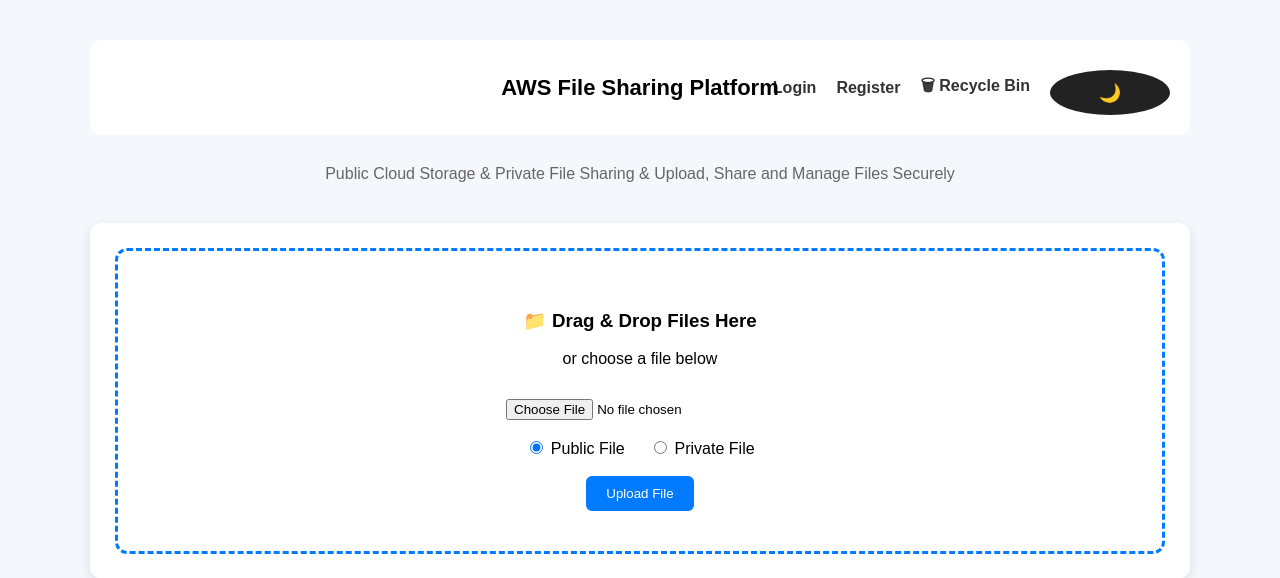
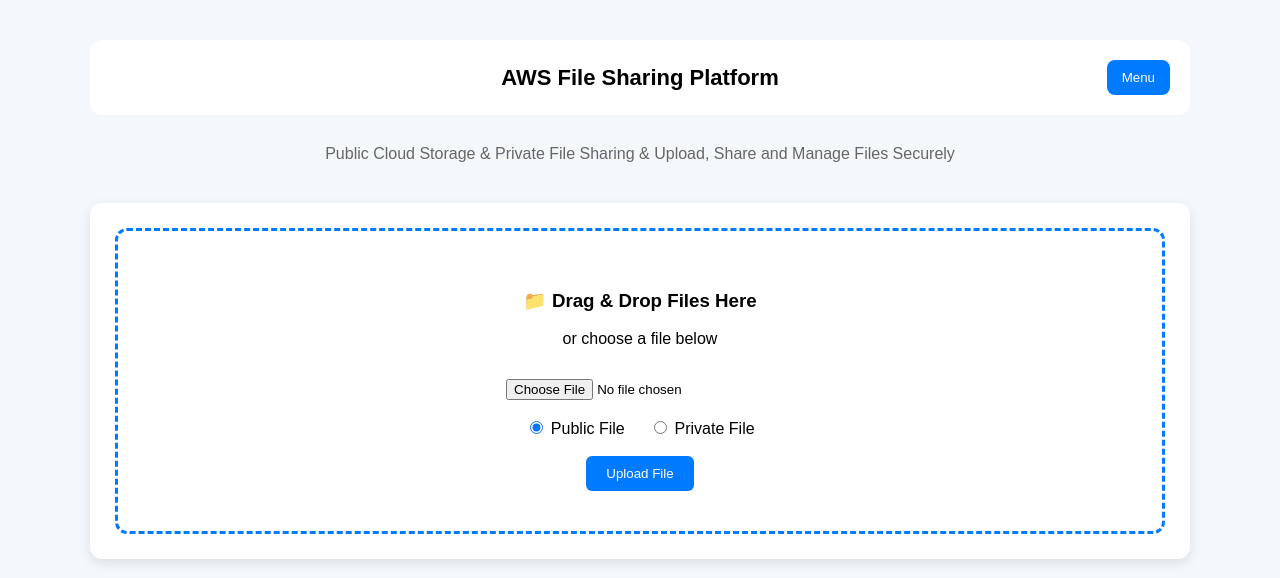
Before and after one commit to manoj-konireddy/aws-file-sharing-platform, a FastAPI app: page / in a window 1280 px wide. Shown: the top 578 px of the page. Run offline with FastAPI, Linux system fonts and the light colour scheme; data that the repository does not hold is empty.

Commit message:
Updated navigation bar layout

```diff
--- a/frontend/templates/index.html
+++ b/frontend/templates/index.html
@@ -76,6 +76,17 @@
 
                 {% else %}
 
+                <div class="dropdown">
+
+                    <button
+                        class="dropbtn">
+
+                        Menu
+
+                    </button>
+
+                    <div class="dropdown-content">
+
                         <a href="/login">
                             Login
                         </a>
@@ -88,13 +99,17 @@
                             🗑 Recycle Bin
                         </a>
 
-                <button
-                    id="darkModeBtn"
-                    class="dark-mode-btn">
+                        <a
+                            href="#"
+                            id="darkModeBtn">
 
-                🌙
+                            🌙 Dark Mode
 
-                </button>
+                        </a>
+
+                    </div>
+
+                </div>
 
                 {% endif %}
 
```
Lines whose indentation alone changed are shown as unchanged.
